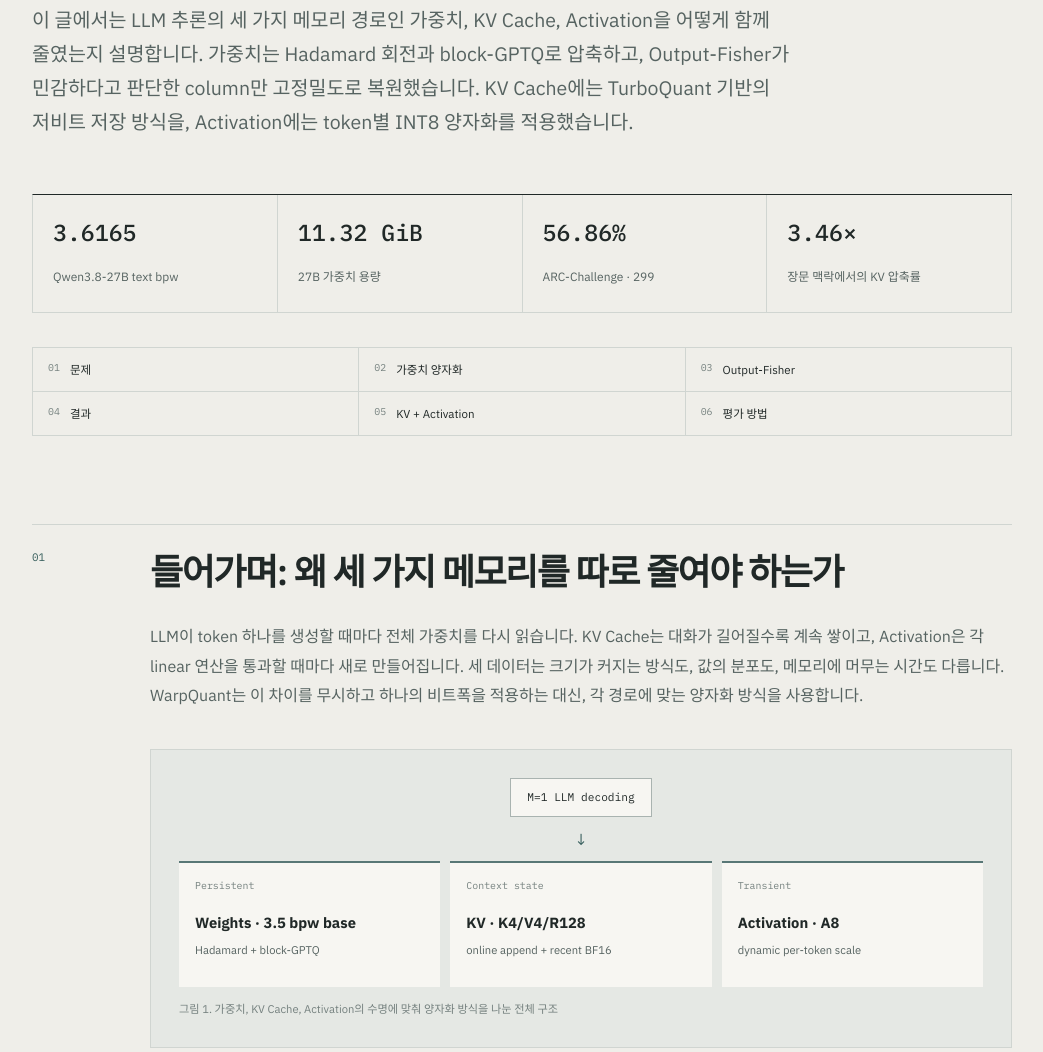
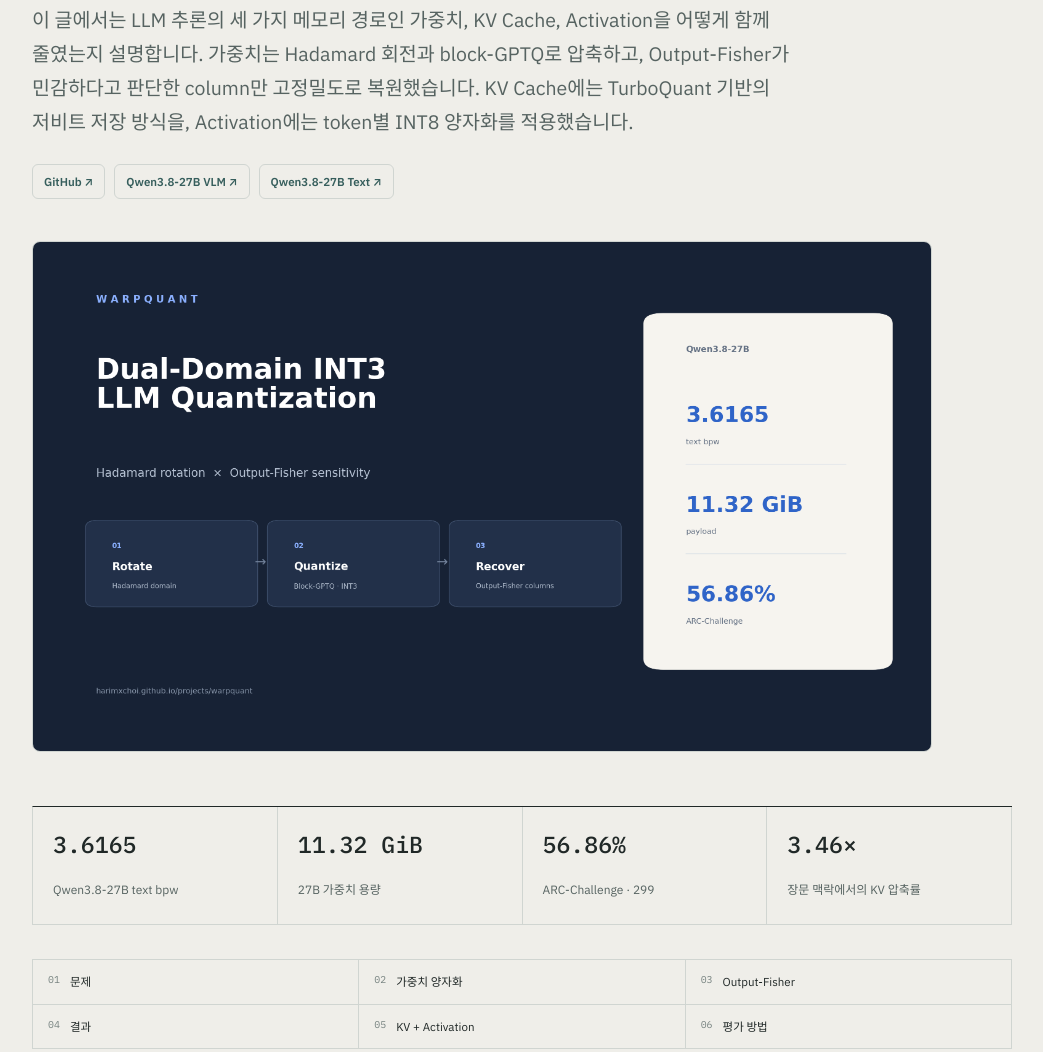
Before and after one commit to HarimxChoi/HarimxChoi.github.io, an Astro site: page /ko/projects/warpquant in a window 1280 px wide. Shown: the part 532-1584 px from the top of the page, without its empty margins (118-1161 px from the left). Built offline with nearby package versions, Linux system fonts and the light colour scheme; Astro itself is replaced by a stand-in of ours.

Commit message:
feat: WarpQuant release links

```diff
--- a/src/components/WarpQuantPost.astro
+++ b/src/components/WarpQuantPost.astro
@@ -9,6 +9,9 @@ const { lang } = Astro.props;
 const ko = lang === "ko";
 const homeHref = ko ? "/ko/" : "/";
 const postUrl = "https://harimxchoi.github.io/projects/warpquant";
+const repoUrl = "https://github.com/HarimxChoi/WarpQuant";
+const vlmUrl = "https://huggingface.co/HarimxChoi/WarpQuant-Qwen3.8-27B-R16E4H4";
+const textModelUrl = "https://huggingface.co/HarimxChoi/WarpQuant-Qwen3.8-27B-R16E4H4-Text";
 const references = [
   { citation: "Elias Frantar, Saleh Ashkboos, Torsten Hoefler, and Dan Alistarh. “GPTQ: Accurate Post-Training Quantization for Generative Pre-trained Transformers.” ICLR, 2023.", href: "https://arxiv.org/abs/2210.17323" },
   { citation: "Ji Lin et al. “AWQ: Activation-aware Weight Quantization for LLM Compression and Acceleration.” MLSys, 2024.", href: "https://arxiv.org/abs/2306.00978" },
@@ -90,7 +93,16 @@ def output_fisher_score(W, W_base, X, H_G, index_bits=32):
           ? "이 글에서는 LLM 추론의 세 가지 메모리 경로인 가중치, KV Cache, Activation을 어떻게 함께 줄였는지 설명합니다. 가중치는 Hadamard 회전과 block-GPTQ로 압축하고, Output-Fisher가 민감하다고 판단한 column만 고정밀도로 복원했습니다. KV Cache에는 TurboQuant 기반의 저비트 저장 방식을, Activation에는 token별 INT8 양자화를 적용했습니다."
           : "WarpQuant creates INT3 weights in a rotated coordinate system and uses Output-Fisher sensitivity in the original coordinates to choose which columns to recover. A TurboQuant-style KV cache and per-token INT8 activations extend the same design to the three memory paths of M=1 decoding."}
       </p>
+      <nav class="release-links" aria-label={ko ? "공개 자료" : "Release links"}>
+        <a href={repoUrl} target="_blank" rel="noreferrer">GitHub ↗</a>
+        <a href={vlmUrl} target="_blank" rel="noreferrer">Qwen3.8-27B VLM ↗</a>
+        <a href={textModelUrl} target="_blank" rel="noreferrer">Qwen3.8-27B Text ↗</a>
+      </nav>
     </header>
+
+    <figure class="release-visual hero-visual">
+      <img src="/img/projects/warpquant/warpquant-social-cover.png" alt="WarpQuant dual-domain INT3 LLM quantization overview" loading="eager" />
+    </figure>
 
     <div class="metric-grid" aria-label={ko ? "핵심 결과" : "Key results"}>
       <div><strong>3.6165</strong><span>Qwen3.8-27B text bpw</span></div>
@@ -242,6 +254,11 @@ def output_fisher_score(W, W_base, X, H_G, index_bits=32):
           <figcaption>{ko ? "그림 4. Qwen3.8-27B 텍스트 백본 전체의 가중치 용량 비교" : "Figure 4. Full text-backbone payload. WarpQuant uses a packed-equivalent analytical value."}</figcaption>
         </figure>
 
+        <figure class="release-visual">
+          <img src="/img/projects/warpquant/qwen38-pareto.png" alt="Qwen3.8-27B quality and memory Pareto comparison" loading="lazy" />
+          <figcaption>{ko ? "그림 5. 동일한 텍스트 백본 분모에서 측정한 메모리–품질 Pareto 곡선과 ARC-Challenge 점수" : "Figure 5. Memory–quality Pareto frontier and ARC-Challenge accuracy under the same text-backbone denominator."}</figcaption>
+        </figure>
+
         <div class="table-wrap">
           <table>
             <thead><tr><th>Format</th><th>Text bpw</th><th>Payload</th><th>WT2 PPL ↓</th><th>ARC-299 ↑</th><th>MMLU-13,943 ↑</th><th>Commonsense ↑</th><th>GSM8K-500 ↑</th></tr></thead>
@@ -313,7 +330,7 @@ def output_fisher_score(W, W_base, X, H_G, index_bits=32):
             <div><span>128K</span><strong>8.00 → 2.32 GiB</strong><small>3.45×</small></div>
             <div><span>256K</span><strong>16.00 → 4.63 GiB</strong><small>3.46×</small></div>
           </div>
-          <figcaption>{ko ? "그림 5. Context가 길어질수록 최근 128개 token의 고정 비용이 작아지고, KV Cache 압축률은 3.46배에 가까워집니다." : "Figure 5. As context grows, the fixed recent-window cost shrinks and compression approaches 3.46×."}</figcaption>
+          <figcaption>{ko ? "그림 6. Context가 길어질수록 최근 128개 token의 고정 비용이 작아지고, KV Cache 압축률은 3.46배에 가까워집니다." : "Figure 6. As context grows, the fixed recent-window cost shrinks and compression approaches 3.46×."}</figcaption>
         </figure>
 
         <p>
@@ -398,6 +415,13 @@ def output_fisher_score(W, W_base, X, H_G, index_bits=32):
   .wq-meta .report-label { padding: 3px 8px; color: var(--accent-ink); border: 1px solid var(--accent); border-radius: 99px; font-weight: 500; }
   h1 { margin: 20px 0 0; max-width: 900px; font-size: clamp(2.5rem, 6.2vw, 5rem); font-weight: 600; letter-spacing: -.058em; line-height: 1.03; }
   .wq-header > p { max-width: 760px; margin: 28px 0 0; color: var(--muted); font-size: clamp(1.02rem, 2vw, 1.22rem); line-height: 1.75; }
+  .release-links { display: flex; flex-wrap: wrap; gap: 9px; margin-top: 24px; }
+  .release-links a { padding: 8px 11px; border: 1px solid var(--line); border-radius: 6px; color: var(--accent-ink); font-size: .72rem; font-weight: 600; }
+  .release-links a:hover { border-color: var(--accent); background: var(--accent-soft); }
+  .release-visual { margin: 34px 0 0; }
+  .release-visual img { display: block; width: 100%; height: auto; border: 1px solid var(--line); border-radius: 8px; }
+  .release-visual figcaption { margin-top: 12px; color: var(--faint); font-size: .7rem; line-height: 1.6; }
+  .hero-visual { max-width: 900px; margin-top: 42px; }
   .metric-grid { display: grid; grid-template-columns: repeat(4, 1fr); margin-top: 54px; border-top: 1px solid var(--ink); border-left: 1px solid var(--line); }
   .metric-grid div { min-height: 118px; padding: 20px; border-right: 1px solid var(--line); border-bottom: 1px solid var(--line); }
   .metric-grid strong { display: block; font-family: var(--font-mono); font-size: 1.45rem; font-weight: 500; }
```
Also changed, not shown: public/img/projects/warpquant/qwen38-benchmark-card.png (added), public/img/projects/warpquant/qwen38-pareto.png (added), public/img/projects/warpquant/warpquant-social-cover.png (added).
